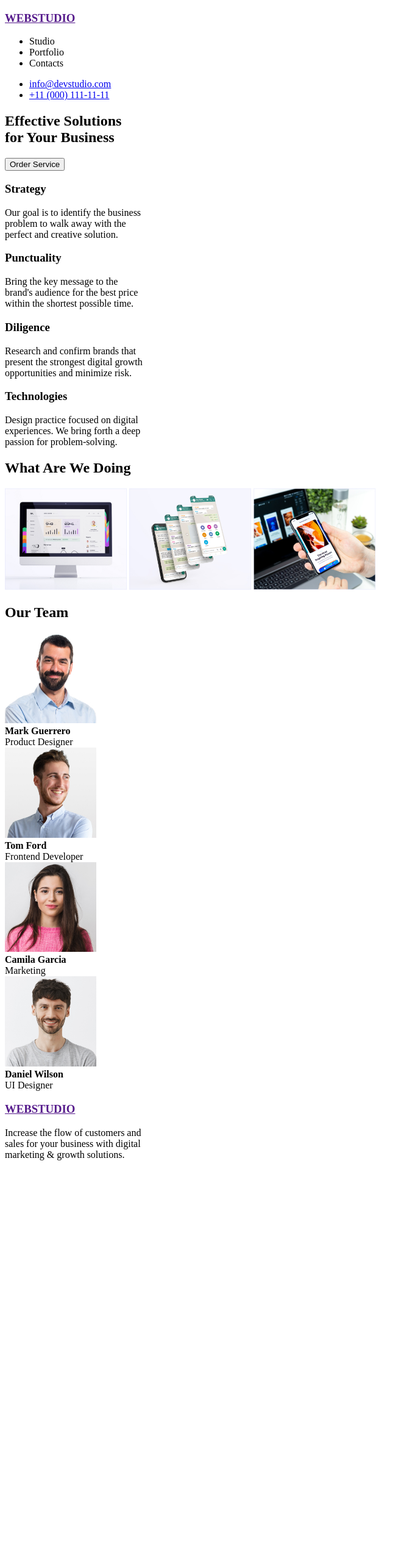
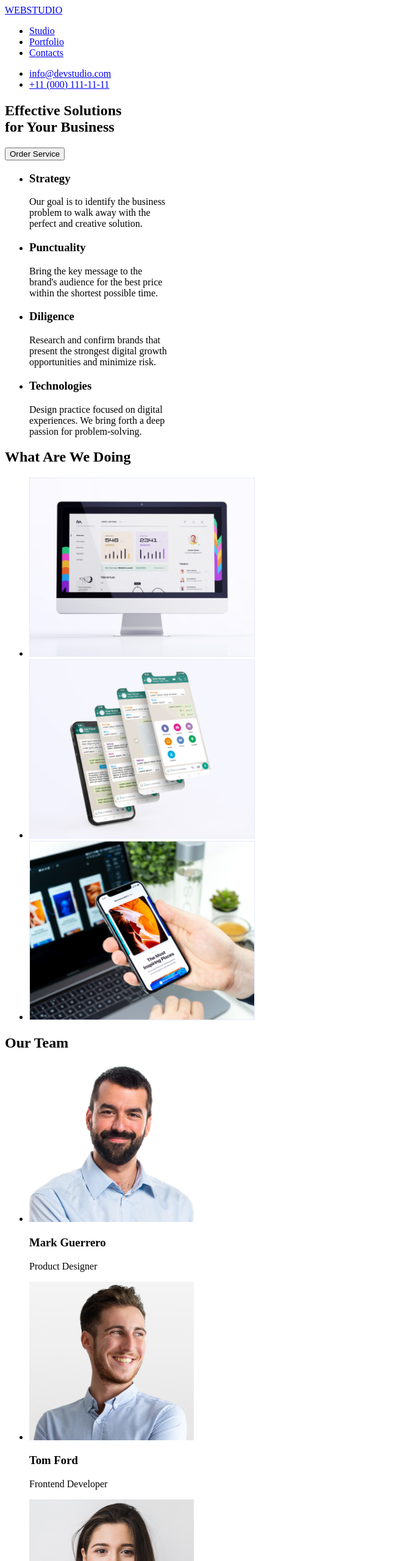
Before and after one commit to doncleden/goit-markup-hw-01, a plain HTML site: page index.html in a window 1280 px wide. Shown: the top 2560 px of the page at 61% size, without its empty margins (0-671 px from the left). Before the commit the page ends 1919 px from the top, so only its background shows below. Drawn offline with Linux system fonts and the light colour scheme.

Commit message:
corrected as per mentor

```diff
--- a/index.html
+++ b/index.html
@@ -1,81 +1,160 @@
 <!DOCTYPE html>
 <html lang="en">
   <head>
+    <meta charset="UTF-8" />
+    <meta name="viewport" content="width=device-width, initial-scale=1.0" />
     <title>Webstudio | Home</title>
   </head>
+
+  <!-- Body -->
   <body>
+    <!-- Header -->
     <header>
-      <div>
       <nav>
-          <a href=""><h3>WEBSTUDIO</h3></a>
+        <a href="#">WEBSTUDIO</a>
         <ul>
-            <li>Studio</li>
-            <li>Portfolio</li>
-            <li>Contacts</li>
+          <li><a href="#">Studio</a></li>
+          <li><a href="#">Portfolio</a></li>
+          <li><a href="#">Contacts</a></li>
         </ul>
       </nav>
       <ul>
         <li><a href="mailto:info@devstudio.com">info@devstudio.com</a></li>
-          <li><a href="tel:11-000-111-11-11">+11 (000) 111-11-11</a></li>
+        <li><a href="tel:+110001111111">+11 (000) 111-11-11</a></li>
       </ul>
-      </div>
+    </header>
+
+    <!-- Main -->
+    <main>
+      <!-- Section 1-->
       <section>
         <h1>Effective Solutions <br />for Your Business</h1>
         <button type="button">Order Service</button>
       </section>
+
+      <!-- Section 2-->
       <section>
+        <div>
+          <ul>
+            <li>
               <h3>Strategy</h3>
               <p>
-          Our goal is to identify the business <br />problem to walk away with
-          the <br />perfect and creative solution.
+                Our goal is to identify the business <br />problem to walk away
+                with the <br />perfect and creative solution.
               </p>
+            </li>
+            <li>
               <h3>Punctuality</h3>
               <p>
-          Bring the key message to the <br />brand's audience for the best price
-          <br />within the shortest possible time.
+                Bring the key message to the <br />brand's audience for the best
+                price <br />within the shortest possible time.
               </p>
+            </li>
+            <li>
               <h3>Diligence</h3>
               <p>
-          Research and confirm brands that <br />present the strongest digital
-          growth <br />opportunities and minimize risk.
+                Research and confirm brands that <br />present the strongest
+                digital growth <br />opportunities and minimize risk.
               </p>
+            </li>
+            <li>
               <h3>Technologies</h3>
               <p>
-          Design practice focused on digital <br />experiences. We bring forth a
-          deep <br />passion for problem-solving.
+                Design practice focused on digital <br />experiences. We bring
+                forth a deep <br />passion for problem-solving.
               </p>
+            </li>
+          </ul>
+        </div>
       </section>
-    </header>
-    <main>
+
+      <!-- Section 3 -->
       <section>
+        <div>
           <h2>What Are We Doing</h2>
-        <img src="images/image-1.jpg" alt="iMac" width="200" />
+          <ul>
+            <li>
+              <img
+                src="images/image-1.jpg"
+                alt="iMac"
+                width="370"
+                height="294"
+              />
+            </li>
+            <li>
               <img
                 src="images/image-2.jpg"
                 alt="mobile phone with cascading screen images"
-          width="200"
+                width="370"
+                height="294"
               />
+            </li>
+            <li>
               <img
                 src="images/image-3.jpg"
                 alt="mobile phone on hand and laptop in the background"
-          width="200"
+                width="370"
+                height="294"
               />
+            </li>
+          </ul>
+        </div>
       </section>
+
+      <!-- Section 4 -->
       <section>
+        <div>
           <h2>Our Team</h2>
-        <img src="images/guerrero,m.jpg" alt="Mark Guerrero" width="150" />
-        <br /><b>Mark Guerrero</b><br />Product Designer<br />
-        <img src="images/ford,t.jpg" alt="Tom Ford" width="150" />
-        <br /><b>Tom Ford</b><br />Frontend Developer<br />
-        <img src="images/garcia,c.jpg" alt="camila Garcia" width="150" />
-        <br /><b>Camila Garcia</b><br />Marketing<br />
-        <img src="images/wilson,d.jpg" alt="Daniel Wilson" width="150" />
-        <br /><b>Daniel Wilson</b><br />UI Designer<br />
+          <ul>
+            <li>
+              <img
+                src="images/guerrero-m.jpg"
+                alt="Mark Guerrero"
+                width="270"
+                height="260"
+              />
+              <h3>Mark Guerrero</h3>
+              <p>Product Designer</p>
+            </li>
+            <li>
+              <img
+                src="images/ford-t.jpg"
+                alt="Tom Ford"
+                width="270"
+                height="260"
+              />
+              <h3>Tom Ford</h3>
+              <p>Frontend Developer</p>
+            </li>
+            <li>
+              <img
+                src="images/garcia-c.jpg"
+                alt="camila Garcia"
+                width="270"
+                height="260"
+              />
+              <h3>Camila Garcia</h3>
+              <p>Marketing</p>
+            </li>
+            <li>
+              <img
+                src="images/wilson-d.jpg"
+                alt="Daniel Wilson"
+                width="270"
+                height="260"
+              />
+              <h3>Daniel Wilson</h3>
+              <p>UI Designer</p>
+            </li>
+          </ul>
+        </div>
       </section>
     </main>
+
+    <!-- Footer -->
     <footer>
       <div>
-        <a href=""><h3>WEBSTUDIO</h3></a>
+        <a href="#"><h3>WEBSTUDIO</h3></a>
         <p>
           Increase the flow of customers and <br />sales for your business with
           digital <br />marketing & growth solutions.
```
Also changed, not shown: images/ford-t.jpg (renamed from images/ford,t.jpg), images/garcia-c.jpg (renamed from images/garcia,c.jpg), images/guerrero-m.jpg (renamed from images/guerrero,m.jpg), images/wilson-d.jpg (renamed from images/wilson,d.jpg). Lines whose indentation alone changed are shown as unchanged.
